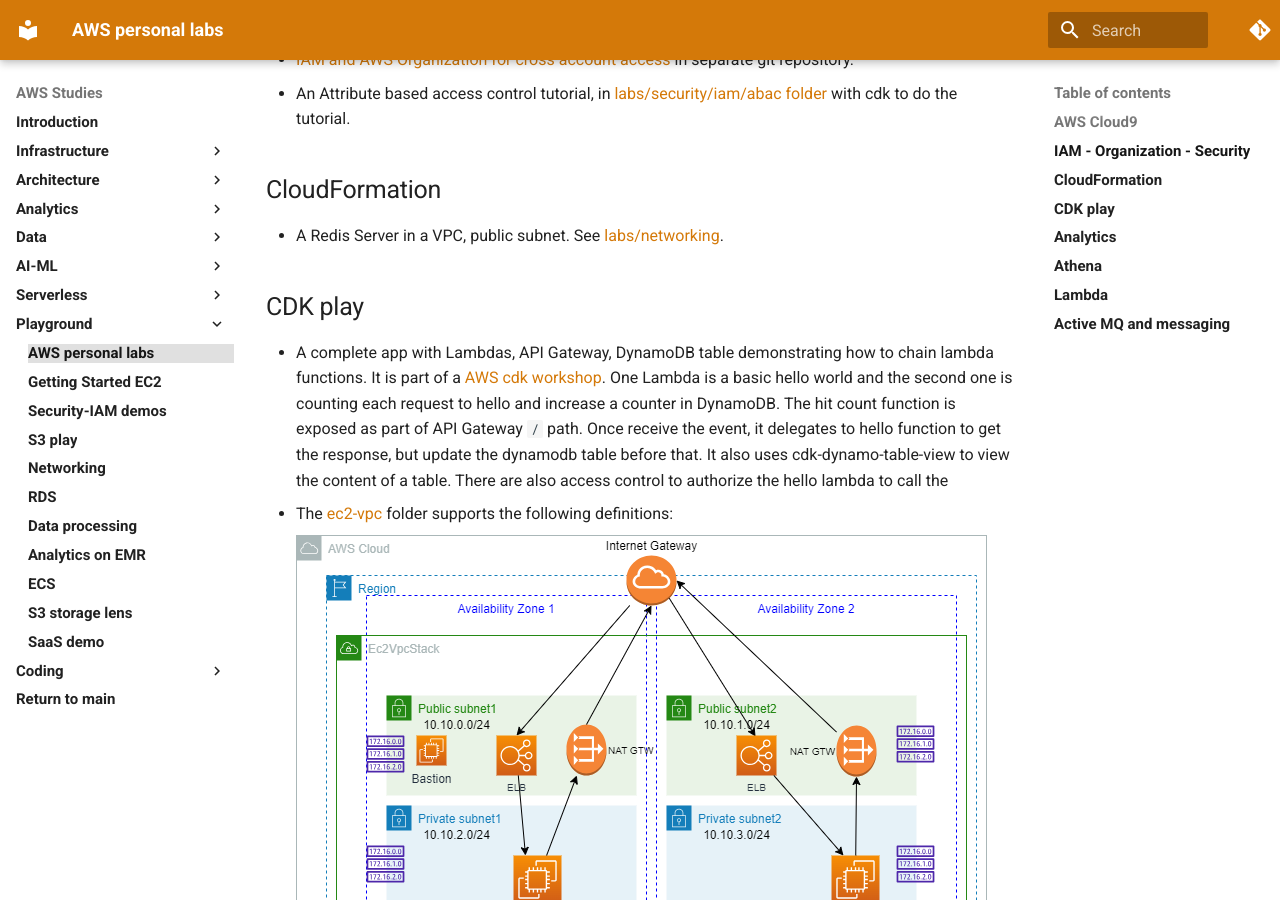
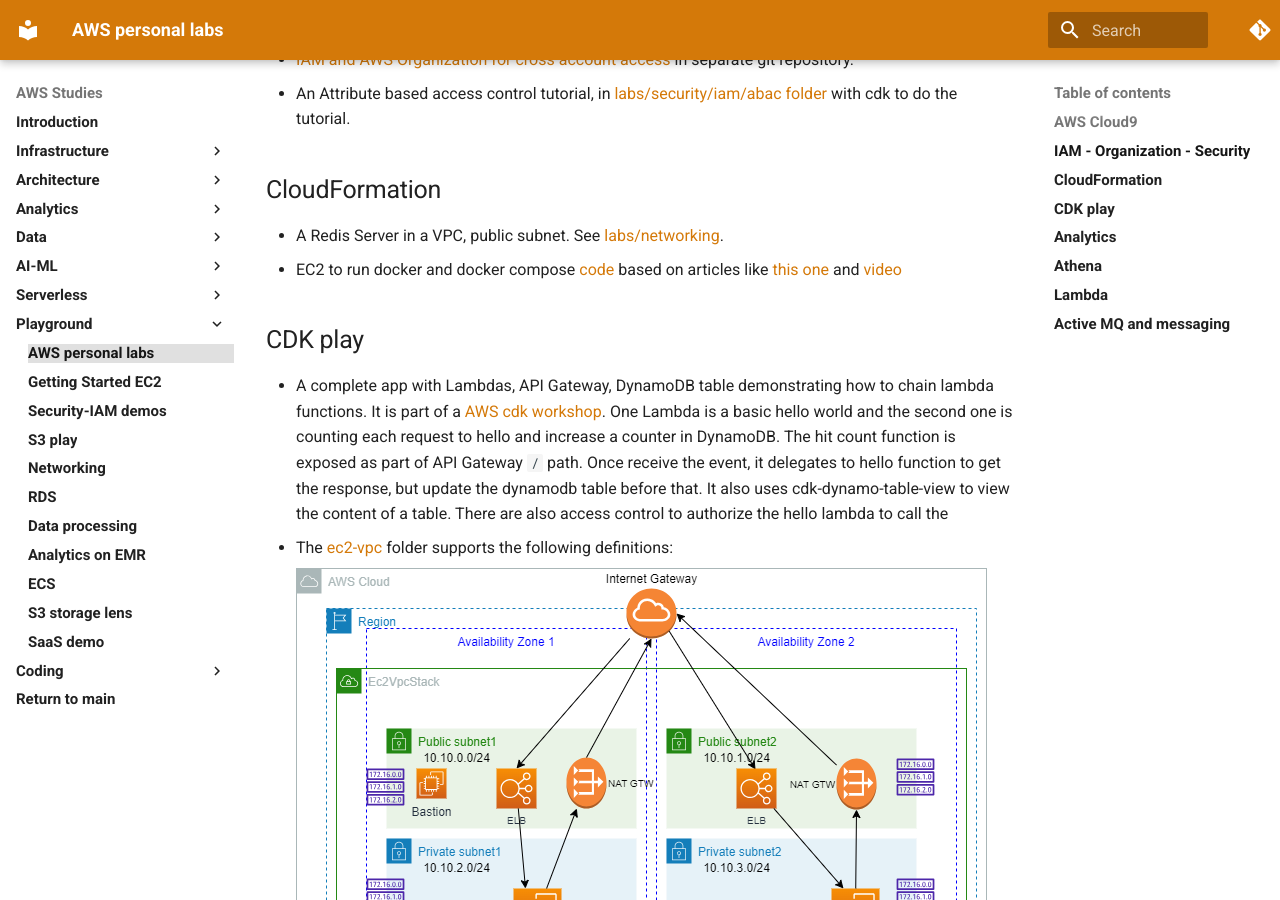
Before and after one commit to jbcodeforce/yarfba, an MkDocs documentation site: the page built from docs/playground/index.md, in a window 1280 px wide and 900 px high, scrolled down 458 px. Built offline with MkDocs 1.6.1 and Material for MkDocs 9.7.7, drawn with Linux system fonts in a browser that asks for light colours; comment, search, counter and statistics services are not loaded.

Commit message:
modify playground

```diff
--- a/docs/playground/index.md
+++ b/docs/playground/index.md
@@ -17,6 +17,7 @@
 ## CloudFormation
 
 * A Redis Server in a VPC, public subnet. See [labs/networking](https://github.com/jbcodeforce/yarfba/tree/main/labs/networking).
+* EC2 to run docker and docker compose [code](https://github.com/jbcodeforce/athena-owl-demos/tree/main/IaC/aws/ec2_docker_compose) based on articles like [this one](https://medium.com/@geeekfa/docker-and-docker-compose-on-aws-linux-2-9e90f79502db) and [video](https://www.youtube.com/watch?v=gRgdnHHuvoI)
 
 ## CDK play
 
--- a/mkdocs.yml
+++ b/mkdocs.yml
@@ -72,6 +72,7 @@
   language: en
   features:
       - content.code.annotate
+      - content.code.copy
       - content.tooltips
       # - navigation.tabs
       - navigation.instant
```
